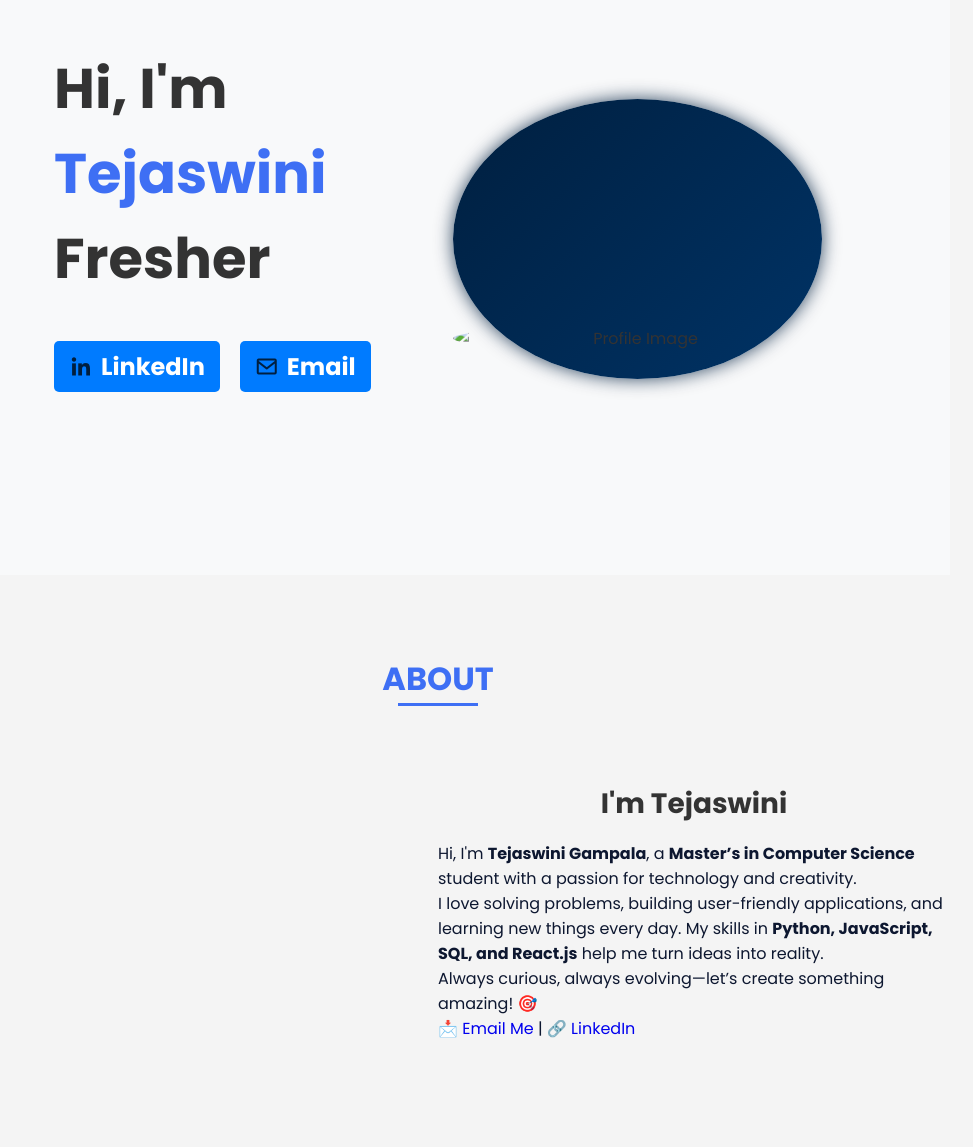
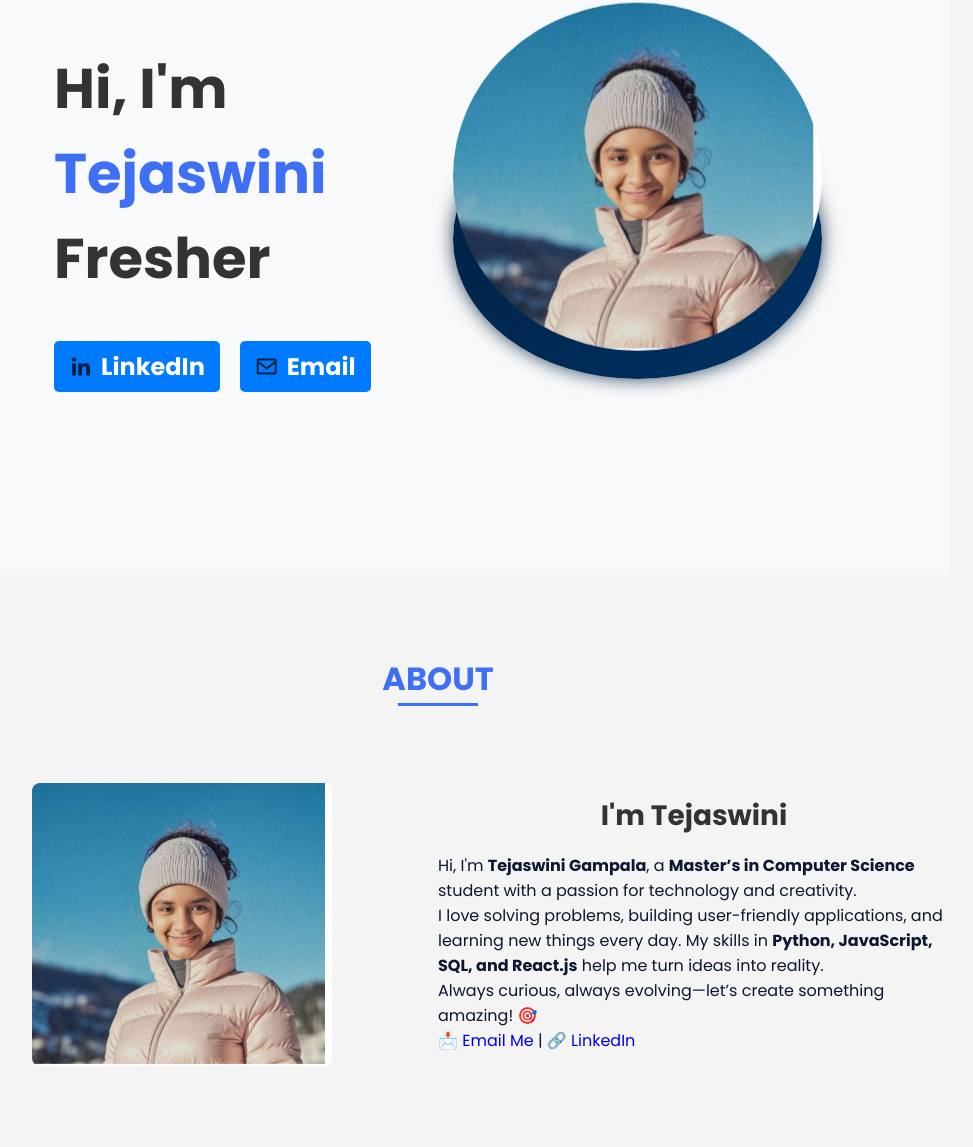
Before and after one commit to tejaswigampala/Portfolio-Website, a plain HTML site: page index.html in a window 1280 px wide. Shown: the part 225-1372 px from the top of the page, without its empty margins (202-1175 px from the left). Drawn offline with nearby package versions, Linux system fonts and the light colour scheme; files that its build step writes are made by us from their sources.

Commit message:
Updated profile picture, README, and index.html; removed Education.png

```diff
--- a/index.html
+++ b/index.html
@@ -58,7 +58,7 @@
         </div>
         <div class="home__img-container">
             <div class="home__img-circle">
-                <img src="assets/img/profile.png" class="home__img" alt="Profile Image">
+                <img src="assets/img/profile.jpg" class="home__img" alt="Profile Image">
             </div>
         </div>
     </div>
@@ -69,7 +69,7 @@
     <h2 class="section-title">About</h2>
     <div class="about__container bd-grid">
         <div class="about__img">
-            <img src="assets/img/profile.png" alt="">
+            <img src="assets/img/profile.jpg" alt="">
         </div>
         <div>
             <h2 class="about__subtitle">I'm Tejaswini</h2>
```
Also changed, not shown: assets/img/Education.png (deleted), 1 other file.
